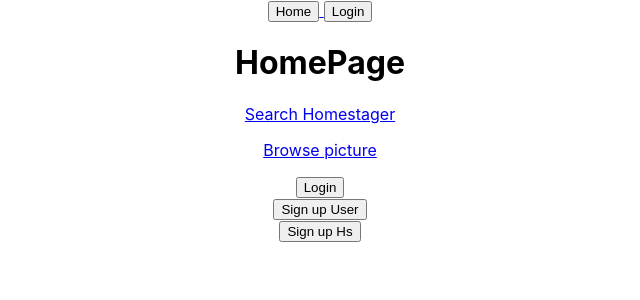
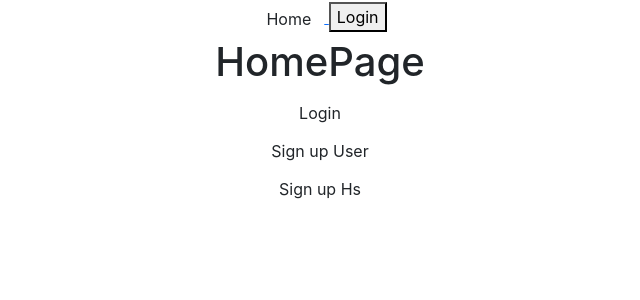
Before and after one commit to ujjtamas/Homestager-react-client, a React (Create React App) app: page / in a window 1280 px wide. Shown: the top 300 px of the page, without its empty margins (320-960 px from the left). Built offline with nearby package versions, Linux system fonts and the light colour scheme.

Commit message:
Header added

```diff
--- a/public/index.html
+++ b/public/index.html
@@ -24,6 +24,7 @@
       work correctly both with client-side routing and a non-root public URL.
       Learn how to configure a non-root public URL by running `npm run build`.
     -->
+    <link href="https://cdn.jsdelivr.net/npm/bootstrap@5.1.3/dist/css/bootstrap.min.css" rel="stylesheet" integrity="sha384-1BmE4kWBq78iYhFldvKuhfTAU6auU8tT94WrHftjDbrCEXSU1oBoqyl2QvZ6jIW3" crossorigin="anonymous">
     <title>React App</title>
   </head>
   <body>
--- a/src/components/Navbar.js
+++ b/src/components/Navbar.js
@@ -8,7 +8,7 @@
   return (
     <nav>
       <Link to="/">
-        <button>Home</button>
+        <button className="btn">Home</button>
       </Link>
 
       {isLoggedIn && (
--- a/src/pages/HomePage.js
+++ b/src/pages/HomePage.js
@@ -1,17 +1,23 @@
-import react from 'react';
+import { useState, useContext, useEffect, react } from "react";
+import { AuthContext } from '../context/auth.context';
 
 function HomePage() {
+
+    const { isLoggedIn, user } = useContext(AuthContext);
 
     return(
         <div>
             <h1>HomePage</h1>
-            <div id="searchHomestager" className="box">
-                <a href="/search" className='link'><p>Search Homestager</p></a>
+            {isLoggedIn &&
+            <div>
+                <div id="searchHomestager" className="box">
+                    <a href="/search" className='link'><p>Search Homestager</p></a>
+                </div>
+                <div id="browsePicture" className="box">
+                    <a href="/browse" className='link'><p>Browse picture</p></a>
+                </div>
             </div>
-            <div id="browsePicture" className="box">
-                <a href="/browse" className='link'><p>Browse picture</p></a>
-            </div>
-
+            }
             <div id="login" className="box">
                 <a href="/login" className='link'> <button className='btn'>Login</button></a>
             </div>
--- a/src/pages/LoginPage.js
+++ b/src/pages/LoginPage.js
@@ -6,7 +6,7 @@
 import { AuthContext } from '../context/auth.context';
 
 const API_URL = process.env.REACT_APP_API_URL;
-
+console.log(API_URL);
 function LoginPage(props) {
   const [email, setEmail] = useState("");
   const [password, setPassword] = useState("");
@@ -62,9 +62,6 @@
         <button type="submit">Login</button>
       </form>
       { errorMessage && <p className="error-message">{errorMessage}</p> }
-
-      <p>Don't have an account yet?</p>
-      <Link to={"/signup"}> Sign Up</Link>
     </div>
   )
 }
```
Also changed, not shown: src/App.css (line endings or trailing spaces), 1 other file (tests, documents, lock files or other folders).
